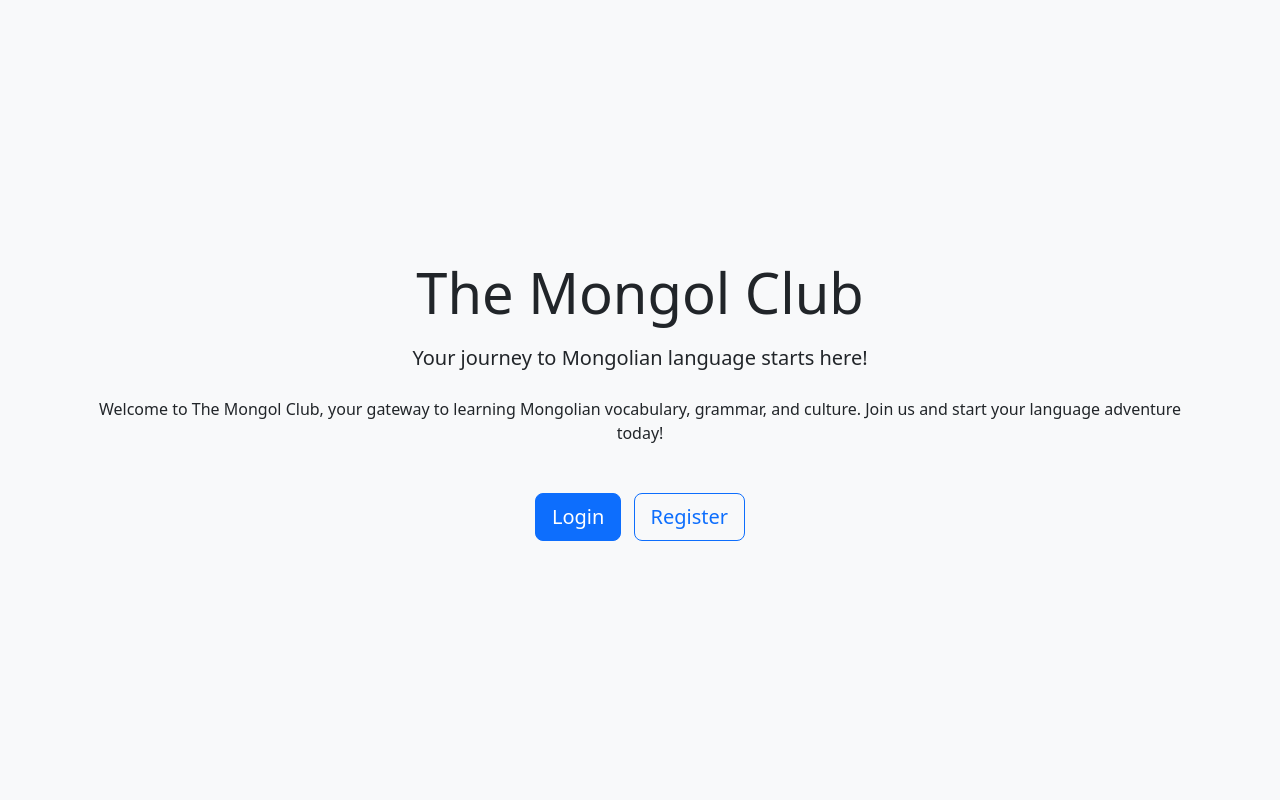
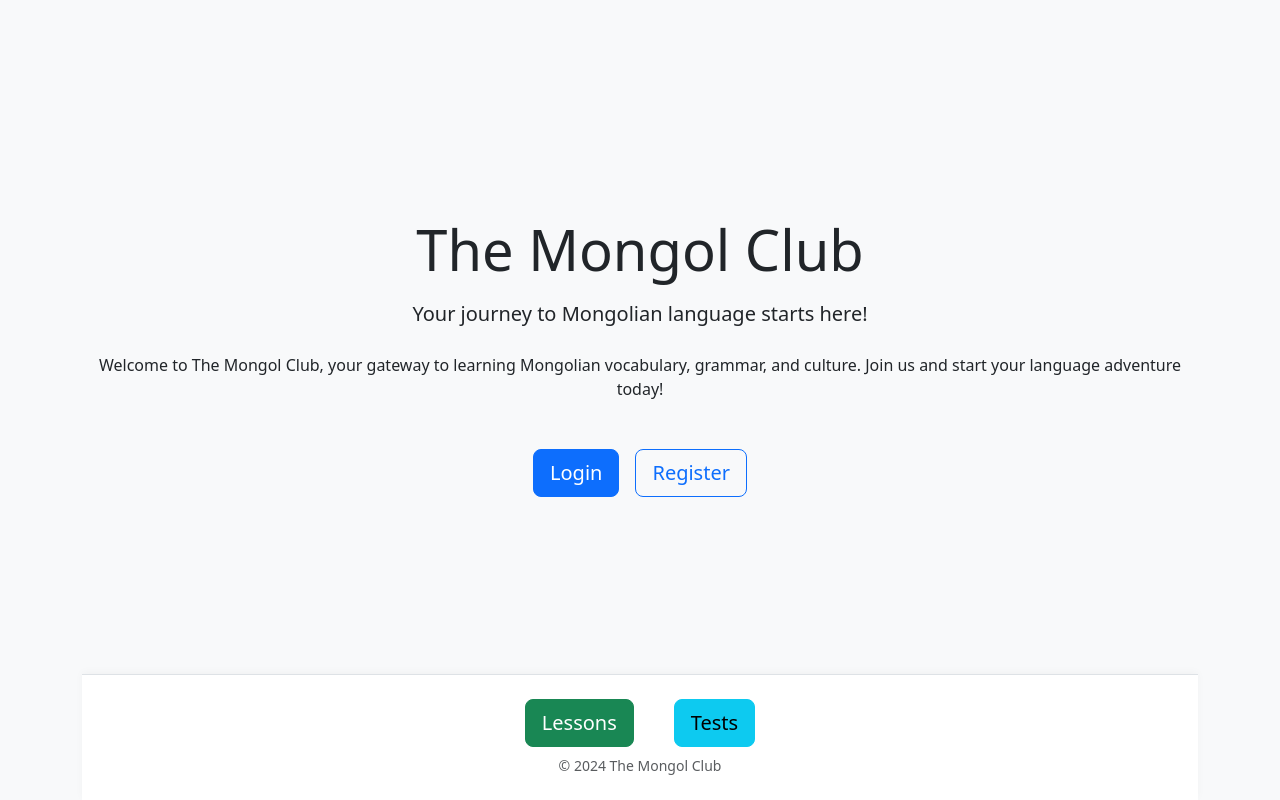
Before and after one commit to Uranz/mongol_language, a Flask app: page / in a window 1280 px wide. Run offline with Flask 3, Linux system fonts and the light colour scheme; some libraries are stand-ins or nearby versions.

Commit message:
Improved home page layout. list lesson route and template made and added footer

```diff
--- a/routes/main_routes.py
+++ b/routes/main_routes.py
@@ -25,3 +25,8 @@ def lesson_view(lesson_id):
 
     rendered_content = Template(lesson.content).render(words=words)
     return render_template('lesson.html', lesson=lesson, rendered_content=Markup(rendered_content))
+
+@main_bp.route('/lessons')
+def lessons_list():
+    lessons = Lesson.query.all()
+    return render_template('lessons/list.html', lessons=lessons)
--- a/templates/home.html
+++ b/templates/home.html
@@ -6,15 +6,32 @@
     <title>The Mongol Club</title>
     <link rel="stylesheet" href="https://cdn.jsdelivr.net/npm/bootstrap@5.3.0/dist/css/bootstrap.min.css">
 </head>
-<body class="bg-light">
-    <div class="container d-flex flex-column justify-content-center align-items-center min-vh-100">
-        <div class="text-center">
+<body class="bg-light d-flex flex-column min-vh-100">
+    <div class="container d-flex flex-column justify-content-center align-items-center flex-grow-1 pt-5">
+        <div class="text-center my-auto" style="min-height: 75vh; display: flex; flex-direction: column; justify-content: center;">
             <h1 class="display-4 mb-3">The Mongol Club</h1>
             <p class="lead mb-4">Your journey to Mongolian language starts here!</p>
             <p class="mb-5">Welcome to The Mongol Club, your gateway to learning Mongolian vocabulary, grammar, and culture. Join us and start your language adventure today!</p>
-            <a href="{{ url_for('auth.login') }}" class="btn btn-primary btn-lg me-2">Login</a>
-            <a href="{{ url_for('auth.register') }}" class="btn btn-outline-primary btn-lg">Register</a>
+            <div class="d-flex justify-content-center gap-2">
+                <a href="{{ url_for('auth.login') }}" class="btn btn-primary btn-lg me-2">Login</a>
+                <a href="{{ url_for('auth.register') }}" class="btn btn-outline-primary btn-lg">Register</a>
+            </div>
         </div>
-    </div>
+    <!-- Sleek bottom section with links to Test and Lesson -->
+    <footer class="container-fluid bg-white border-top py-4 mt-auto" style="box-shadow: 0 -2px 8px rgba(0,0,0,0.03);">
+        <div class="row justify-content-center">
+            <div class="col-auto">
+                <a href="{{ url_for('main.lessons_list') }}" class="btn btn-success btn-lg mx-2">Lessons</a>
+            </div>
+            <div class="col-auto">
+                <a href="{{ url_for('test_routes.list_tests') }}" class="btn btn-info btn-lg mx-2">Tests</a>
+            </div>
+        </div>
+        <div class="row justify-content-center mt-2">
+            <div class="col-auto text-muted small">
+                &copy; {{ year if year else '2024' }} The Mongol Club
+            </div>
+        </div>
+    </footer>
 </body>
 </html>
```
Also changed, not shown: templates/lessons/list.html (added, +27 -0 lines), instance/test.db.
